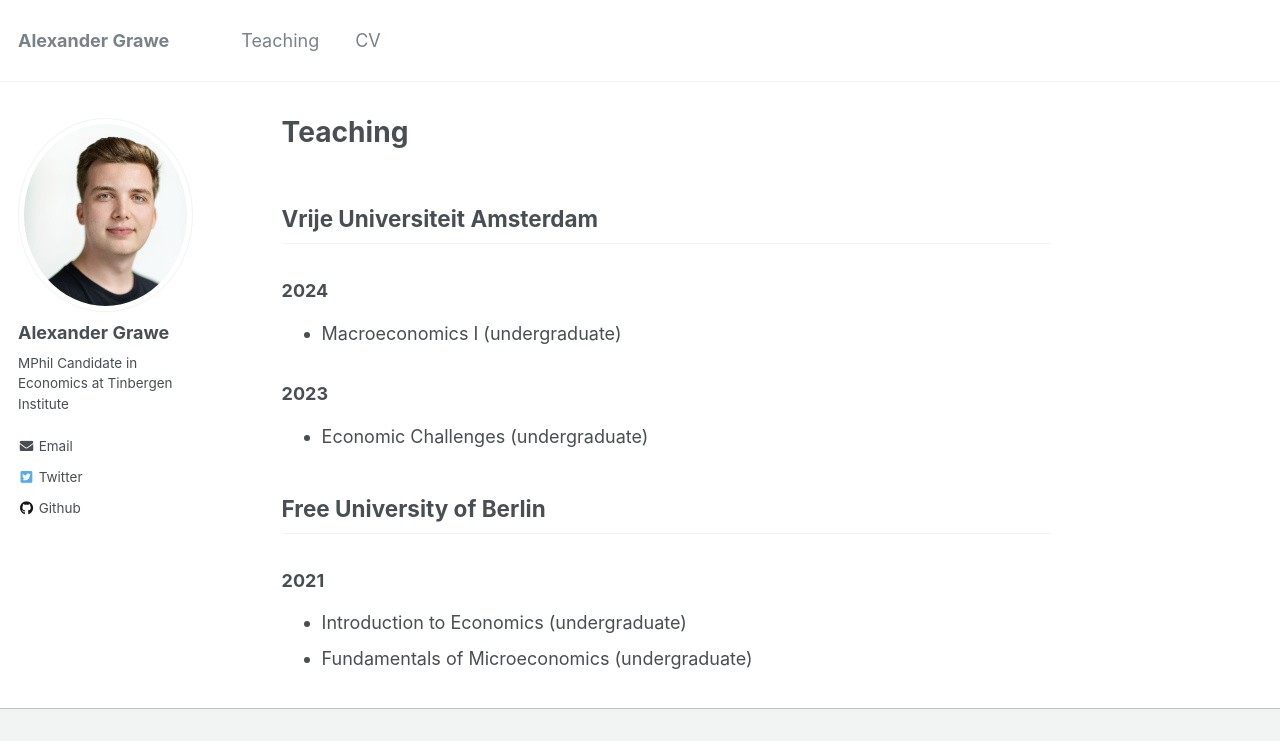
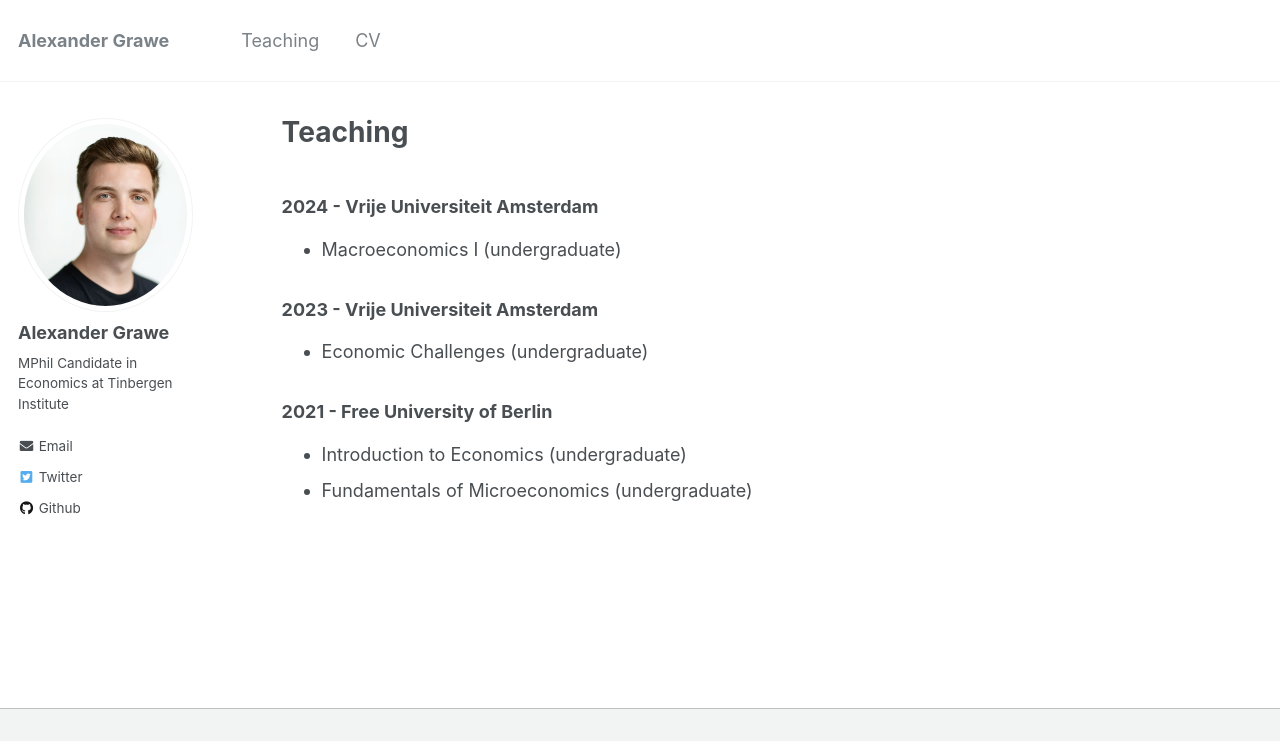
Before and after one commit to agrawe/agrawe.github.io, a Jekyll site: the page built from _pages/teaching.md, in a window 1280 px wide, cut to the strip 0-741 px from the top of the page. Built offline with Jekyll 4.4.1, drawn with Linux system fonts in a browser that asks for light colours.

Commit message:
Update teaching.md

```diff
--- a/_pages/teaching.md
+++ b/_pages/teaching.md
@@ -4,16 +4,12 @@ permalink: /teaching/
 author_profile: true
 ---
 
-## Vrije Universiteit Amsterdam
-
-### 2024
+### 2024 - Vrije Universiteit Amsterdam
 - Macroeconomics I (undergraduate)
 
-### 2023
+### 2023 - Vrije Universiteit Amsterdam
 - Economic Challenges (undergraduate)
 
-## Free University of Berlin
-
-### 2021
+### 2021 - Free University of Berlin
 - Introduction to Economics (undergraduate)
 - Fundamentals of Microeconomics (undergraduate)
```
